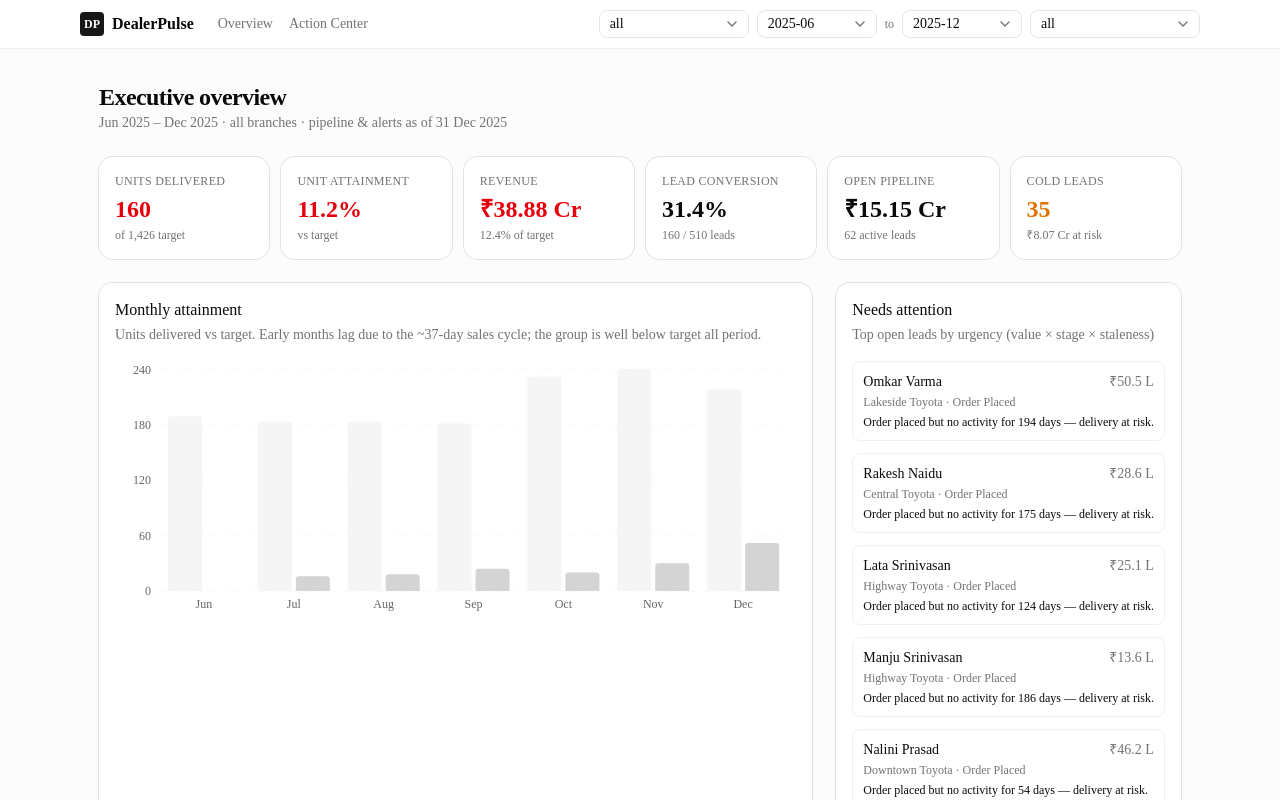
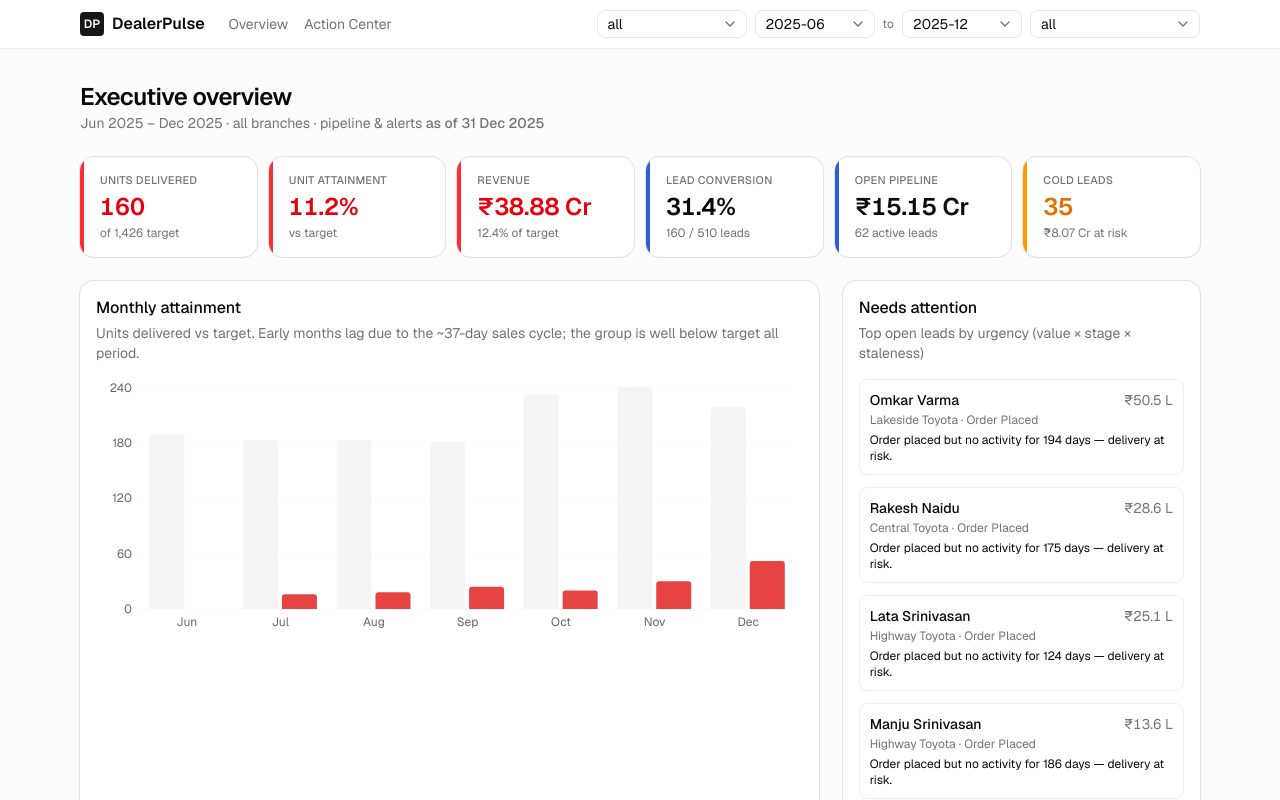
Before and after one commit to RedWaffle007/dealerpulse, a Next.js app in the folder dealerpulse/: page / in a window 1280 px wide. Shown: the top 800 px of the page. Built offline with nearby package versions, Linux system fonts and the light colour scheme.

Commit message:
feat(ui): add indigo brand accent and health-colored charts

```diff
--- a/dealerpulse/src/app/globals.css
+++ b/dealerpulse/src/app/globals.css
@@ -7,9 +7,12 @@
 @theme inline {
   --color-background: var(--background);
   --color-foreground: var(--foreground);
-  --font-sans: var(--font-sans);
+  --font-sans: var(--font-geist-sans);
   --font-mono: var(--font-geist-mono);
-  --font-heading: var(--font-sans);
+  --font-heading: var(--font-geist-sans);
+  --color-brand: var(--brand);
+  --color-brand-foreground: var(--brand-foreground);
+  --color-brand-muted: var(--brand-muted);
   --color-sidebar-ring: var(--sidebar-ring);
   --color-sidebar-border: var(--sidebar-border);
   --color-sidebar-accent-foreground: var(--sidebar-accent-foreground);
@@ -66,12 +69,17 @@
   --destructive: oklch(0.577 0.245 27.325);
   --border: oklch(0.922 0 0);
   --input: oklch(0.922 0 0);
-  --ring: oklch(0.708 0 0);
-  --chart-1: oklch(0.87 0 0);
-  --chart-2: oklch(0.556 0 0);
-  --chart-3: oklch(0.439 0 0);
-  --chart-4: oklch(0.371 0 0);
-  --chart-5: oklch(0.269 0 0);
+  --ring: oklch(0.55 0.17 264);
+  /* Signature brand accent (indigo) — used for nav, links, funnel, focus. */
+  --brand: oklch(0.52 0.19 264);
+  --brand-foreground: oklch(0.985 0 0);
+  --brand-muted: oklch(0.95 0.03 264);
+  /* Semantic categorical chart palette (real chroma). */
+  --chart-1: oklch(0.55 0.19 264); /* brand indigo */
+  --chart-2: oklch(0.62 0.15 155); /* healthy green */
+  --chart-3: oklch(0.75 0.15 75); /* caution amber */
+  --chart-4: oklch(0.62 0.2 25); /* alert red */
+  --chart-5: oklch(0.6 0.16 300); /* violet */
   --radius: 0.625rem;
   --sidebar: oklch(0.985 0 0);
   --sidebar-foreground: oklch(0.145 0 0);
@@ -101,12 +109,15 @@
   --destructive: oklch(0.704 0.191 22.216);
   --border: oklch(1 0 0 / 10%);
   --input: oklch(1 0 0 / 15%);
-  --ring: oklch(0.556 0 0);
-  --chart-1: oklch(0.87 0 0);
-  --chart-2: oklch(0.556 0 0);
-  --chart-3: oklch(0.439 0 0);
-  --chart-4: oklch(0.371 0 0);
-  --chart-5: oklch(0.269 0 0);
+  --ring: oklch(0.7 0.16 264);
+  --brand: oklch(0.72 0.16 264);
+  --brand-foreground: oklch(0.16 0.02 264);
+  --brand-muted: oklch(0.3 0.07 264 / 35%);
+  --chart-1: oklch(0.72 0.16 264);
+  --chart-2: oklch(0.72 0.15 155);
+  --chart-3: oklch(0.8 0.14 80);
+  --chart-4: oklch(0.68 0.19 25);
+  --chart-5: oklch(0.7 0.15 300);
   --sidebar: oklch(0.205 0 0);
   --sidebar-foreground: oklch(0.985 0 0);
   --sidebar-primary: oklch(0.488 0.243 264.376);
--- a/dealerpulse/src/components/charts/attainment-chart.tsx
+++ b/dealerpulse/src/components/charts/attainment-chart.tsx
@@ -13,6 +13,13 @@ import {
 import type { MonthPoint } from "@/lib/metrics";
 import { formatMonth } from "@/lib/format";
 
+/** Color a delivered bar by how close it is to target. */
+function healthColor(pct: number): string {
+  if (pct >= 90) return "var(--chart-2)"; // green — on/above target
+  if (pct >= 50) return "var(--chart-3)"; // amber — lagging
+  return "var(--chart-4)"; // red — well below target
+}
+
 /** Monthly units delivered vs target. Bars colored by attainment health. */
 export function AttainmentChart({ data }: { data: MonthPoint[] }) {
   const rows = data.map((d) => ({
@@ -27,6 +34,13 @@ export function AttainmentChart({ data }: { data: MonthPoint[] }) {
         <YAxis tickLine={false} axisLine={false} fontSize={12} />
         <Tooltip
           cursor={{ opacity: 0.06 }}
+          contentStyle={{
+            borderRadius: 8,
+            border: "1px solid var(--border)",
+            background: "var(--popover)",
+            color: "var(--popover-foreground)",
+            fontSize: 12,
+          }}
           formatter={(value, name) => [
             String(value),
             name === "delivered" ? "Delivered" : "Target",
@@ -36,16 +50,7 @@ export function AttainmentChart({ data }: { data: MonthPoint[] }) {
         <Bar dataKey="target" fill="var(--muted)" radius={[3, 3, 0, 0]} />
         <Bar dataKey="delivered" radius={[3, 3, 0, 0]}>
           {rows.map((r, i) => (
-            <Cell
-              key={i}
-              fill={
-                r.attainmentPct >= 90
-                  ? "var(--chart-2, #16a34a)"
-                  : r.attainmentPct >= 50
-                    ? "var(--chart-4, #d97706)"
-                    : "var(--chart-1, #dc2626)"
-              }
-            />
+            <Cell key={i} fill={healthColor(r.attainmentPct)} />
           ))}
         </Bar>
       </BarChart>
--- a/dealerpulse/src/components/dashboard/funnel-bars.tsx
+++ b/dealerpulse/src/components/dashboard/funnel-bars.tsx
@@ -17,9 +17,9 @@ export function FunnelBars({ steps }: { steps: FunnelStep[] }) {
               )}
             </span>
           </div>
-          <div className="bg-muted mt-1 h-2 rounded-full">
+          <div className="bg-muted mt-1 h-2.5 rounded-full">
             <div
-              className="bg-primary h-2 rounded-full"
+              className="h-2.5 rounded-full bg-gradient-to-r from-brand to-brand/60"
               style={{ width: `${(100 * s.reached) / top}%` }}
             />
           </div>
--- a/dealerpulse/src/components/dashboard/kpi-card.tsx
+++ b/dealerpulse/src/components/dashboard/kpi-card.tsx
@@ -3,11 +3,19 @@ import { cn } from "@/lib/utils";
 
 export type KpiTone = "neutral" | "good" | "warn" | "bad";
 
-const toneClasses: Record<KpiTone, string> = {
+const valueClasses: Record<KpiTone, string> = {
   neutral: "text-foreground",
   good: "text-emerald-600 dark:text-emerald-400",
   warn: "text-amber-600 dark:text-amber-400",
   bad: "text-red-600 dark:text-red-400",
+};
+
+// A thin colored rail on the left edge cues health at a glance.
+const railClasses: Record<KpiTone, string> = {
+  neutral: "before:bg-brand",
+  good: "before:bg-emerald-500",
+  warn: "before:bg-amber-500",
+  bad: "before:bg-red-500",
 };
 
 export function KpiCard({
@@ -22,15 +30,26 @@ export function KpiCard({
   tone?: KpiTone;
 }) {
   return (
-    <Card className="gap-0 py-4">
-      <CardContent className="px-4">
-        <div className="text-xs font-medium tracking-wide text-muted-foreground uppercase">
+    <Card
+      className={cn(
+        "relative gap-0 overflow-hidden py-4 transition-shadow hover:shadow-md",
+        "before:absolute before:inset-y-0 before:left-0 before:w-1",
+        railClasses[tone],
+      )}
+    >
+      <CardContent className="px-4 pl-5">
+        <div className="text-[11px] font-medium uppercase tracking-wide text-muted-foreground">
           {label}
         </div>
-        <div className={cn("mt-1 text-2xl font-semibold tabular-nums", toneClasses[tone])}>
+        <div
+          className={cn(
+            "mt-1.5 text-2xl font-semibold tabular-nums leading-none",
+            valueClasses[tone],
+          )}
+        >
           {value}
         </div>
-        {sub && <div className="mt-0.5 text-xs text-muted-foreground">{sub}</div>}
+        {sub && <div className="mt-1.5 text-xs text-muted-foreground">{sub}</div>}
       </CardContent>
     </Card>
   );
```
